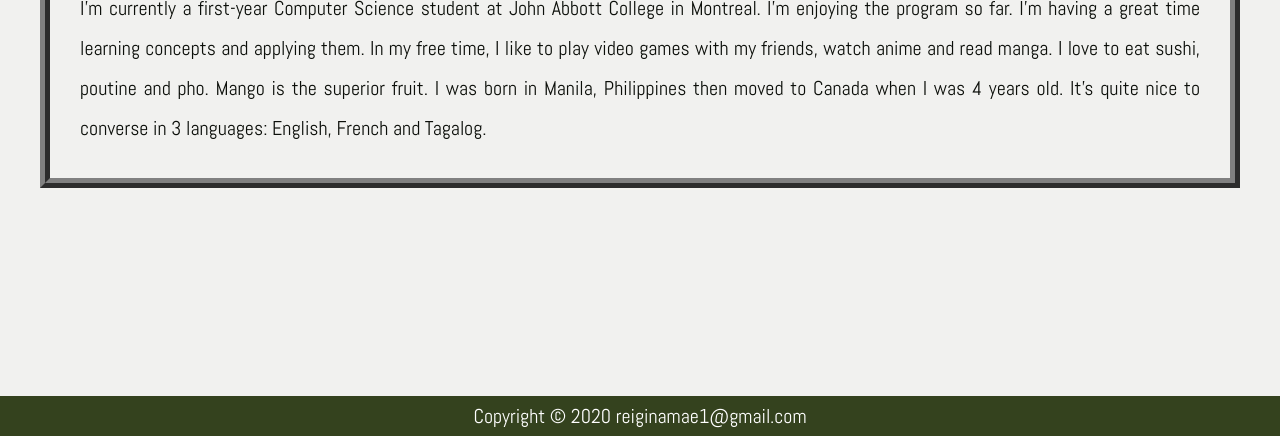
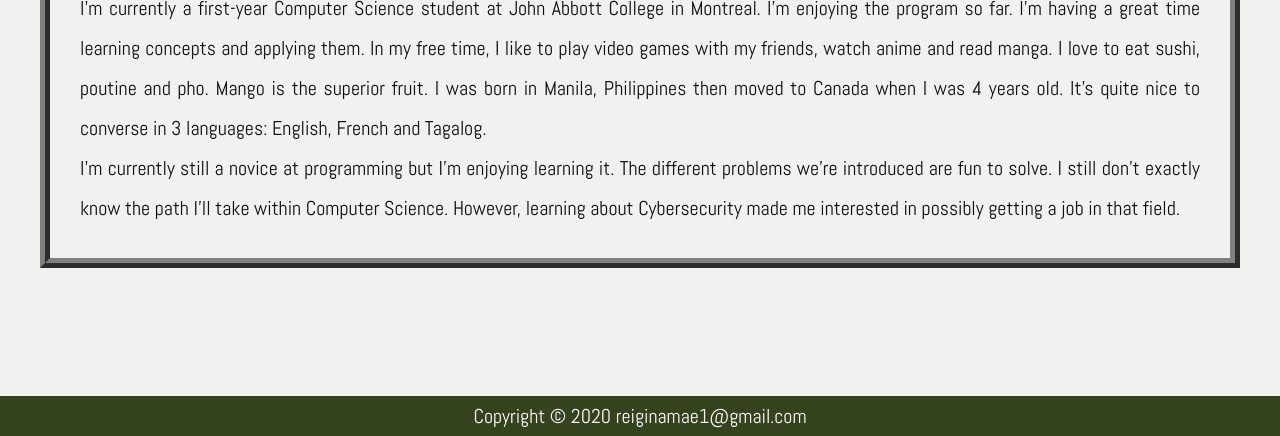
Before and after one commit to ReiginaM/ReiginaIT, a plain HTML site: page ITAssignment5/index.html in a window 1280 px wide. Shown: the part 364-800 px from the top of the page. Drawn offline with Linux system fonts and the light colour scheme.

Commit message:
talked about future jobs

```diff
--- a/ITAssignment5/index.html
+++ b/ITAssignment5/index.html
@@ -28,6 +28,12 @@
         In my free time, I like to play video games with my friends, watch anime and read manga. I love to eat sushi, poutine and pho. Mango is the superior fruit.
         I was born in Manila, Philippines then moved to Canada when I was 4 years old. It's quite nice to converse in 3 languages: English, French and Tagalog.
         </p>
+        <p>I'm currently still a novice at programming but I'm enjoying learning it. The different problems
+            we're introduced are fun to solve. I still don't exactly know the path I'll take within Computer Science. However, learning
+            about Cybersecurity made me interested in possibly getting a job in that field.
+
+
+        </p>
     </div>
 
     </div>
```
